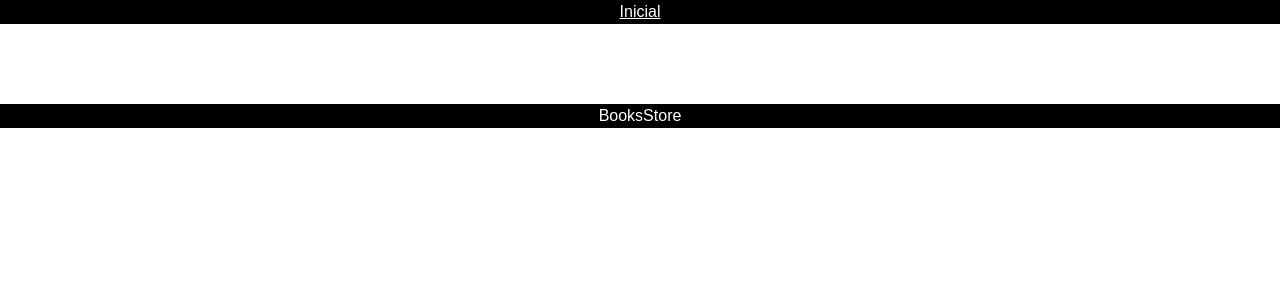
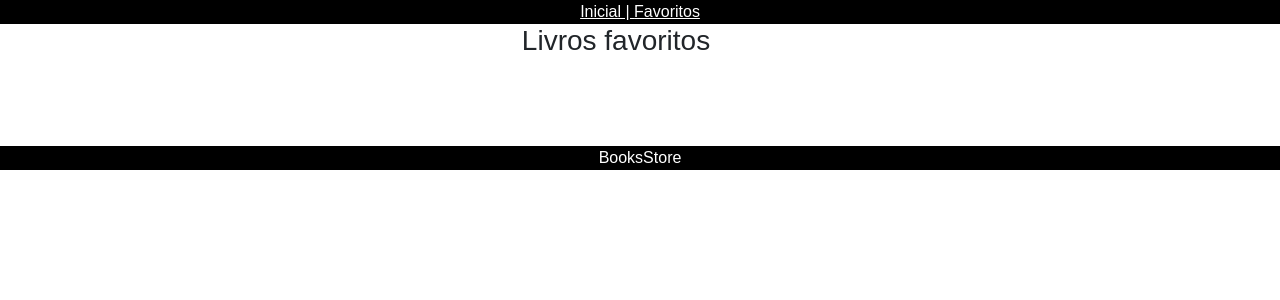
Before and after one commit to LariMoro20/Bookstore, a React (Create React App) app: page /favorites in a window 1280 px wide. Shown: the top 300 px of the page. Built offline with nearby package versions, Linux system fonts and the light colour scheme.

Commit message:
UPDATES
- Altera rotas para envio de props e funções;
- Cria pagina com listagem de favoritos

```diff
--- a/src/App.js
+++ b/src/App.js
@@ -1,17 +1,33 @@
 import './App.css';
 import { BrowserRouter as Router, Route, Switch } from 'react-router-dom'
 import Home from './pages/Home';
+import React, { useState } from 'react'
 import Details from './pages/Details';
+import Favorites from './pages/Favorites';
 import Menu from './components/Menu';
 import Footer from './components/Footer';
 function App() {
+  const [favorites, setFavorites] = useState([])
+
+  const handleFavAdd = (id, title) => {
+    const newBook = [...favorites, {
+      id: id,
+      title: title
+    }];
+    setFavorites(newBook);
+  }
+  const handleFavDelete = (idbook) => {
+    const newBook = favorites.filter(book => book.id !== idbook)
+    setFavorites(newBook);
+  }
 
   return (
     <Router>
       <Menu />
       <div className="container">
         <Switch>
-          <Route path="/" exact component={Home} />
+          <Route path="/" exact render={() => <Home handleFavAdd={handleFavAdd} handleFavDelete={handleFavDelete} favorites={favorites} />} />
+          <Route path="/favorites" exact render={() => <Favorites handleFavDelete={handleFavDelete} favorites={favorites} />} />
           <Route path="/details/:id" exact component={Details} />
         </Switch>
       </div>
--- a/src/components/Menu.js
+++ b/src/components/Menu.js
@@ -6,9 +6,9 @@ export default function Menu() {
   return (
     <>
       <div className="col-md-12 books_menu">
-
         <nav className='text-center'>
-          <NavLink exact to="/" activeClassName="selected">Inicial</NavLink >
+          <NavLink exact to="/" activeClassName="selected">Inicial | </NavLink >
+          <NavLink exact to="/favorites" activeClassName="selected">Favoritos</NavLink >
         </nav>
       </div>
     </>
--- /dev/null
+++ b/src/pages/Favorites.js
@@ -0,0 +1,34 @@
+import '../App.css';
+import React from "react";
+
+export default function Favorites({ handleFavDelete, favorites }) {
+
+    const removeFavorite = (id) => {
+        handleFavDelete(id);
+    };
+
+    return (
+        <div className="row">
+            <div className=" row">
+                <div className='books_fav col-md-12 row'>
+                    <div className='col-md-12'>
+                        <h3>Livros favoritos</h3>
+                    </div>
+                    {favorites.map((book) => {
+                        return (
+                            <div className='col-md-6' key={book.id}>
+                                <p><b>Nome:</b>{book.title}<br />
+                                    <b>Id:</b>{book.id}<br />
+                                    <button onClick={() => removeFavorite(book.id)}>Remover Favorito</button>
+                                </p>
+                            </div>
+                        );
+                    })}
+
+                </div>
+
+            </div>
+
+        </div>
+    );
+}
--- a/src/pages/Home.js
+++ b/src/pages/Home.js
@@ -2,7 +2,7 @@ import '../App.css';
 import { useHistory } from "react-router-dom";
 import React from "react";
 
-export default function Home(props) {
+export default function Home({ handleFavAdd, handleFavDelete, favorites }) {
     const [books, setBooks] = React.useState([]);
     const [bookInput, setBookInput] = React.useState('');
     const [bookFav, setBookFav] = React.useState([]);
@@ -28,17 +28,15 @@ export default function Home(props) {
 
         }
     }
-    const handleFavDelete = (idbook) => {
-        const newBook = bookFav.filter(book => book.id !== idbook)
-        setBookFav(newBook);
-    }
-    const handleFavAdd = (id, title) => {
-        const newBook = [...bookFav, {
-            id: id,
-            title: title
-        }];
-        setBookFav(newBook);
-    }
+
+    const removeFavorite = (id) => {
+        handleFavDelete(id);
+    };
+
+    const addFavorite = (id, title) => {
+        handleFavAdd(id, title);
+    };
+
     return (
         <div className="row">
             <div className="books_form row">
@@ -94,7 +92,7 @@ export default function Home(props) {
                                 </div>
                                 <div className='col-md-12 text-center'>
                                     <button onClick={() => history.push(`/details/${book.volumeInfo.industryIdentifiers[0].identifier}`)}>Detalhes</button>
-                                    <button onClick={() => handleFavAdd(book.volumeInfo.industryIdentifiers[0].identifier, book.volumeInfo.title)}>Favorito</button>
+                                    <button onClick={() => addFavorite(book.volumeInfo.industryIdentifiers[0].identifier, book.volumeInfo.title)}>Favorito</button>
                                 </div>
                             </div>
                         );
@@ -105,12 +103,12 @@ export default function Home(props) {
                     <div className='col-md-12'>
                         <h3>Livros favoritos</h3>
                     </div>
-                    {bookFav.map((book) => {
+                    {favorites.map((book) => {
                         return (
                             <div className='col-md-6' key={book.id}>
                                 <p><b>Nome:</b>{book.title}<br />
                                     <b>Id:</b>{book.id}<br />
-                                    <button onClick={() => handleFavDelete(book.id)}>Remover Favorito</button>
+                                    <button onClick={() => removeFavorite(book.id)}>Remover Favorito</button>
                                 </p>
                             </div>
                         );
```
